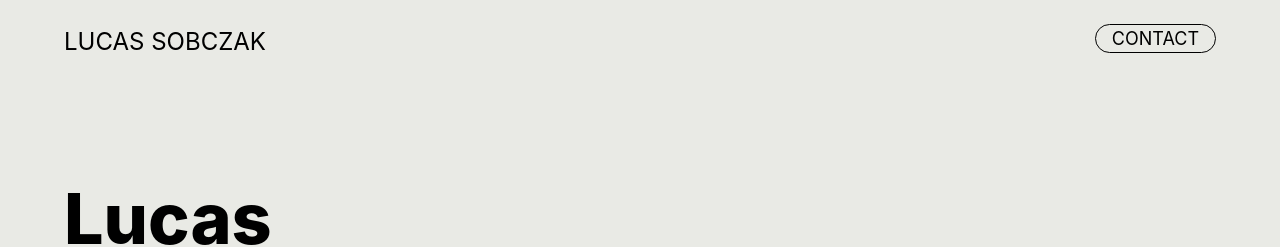
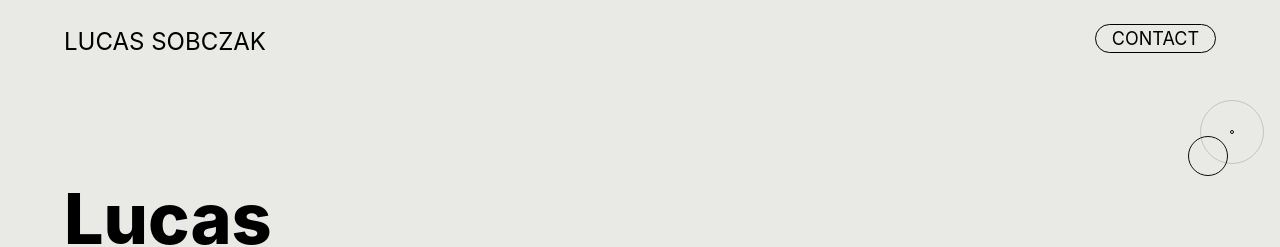
Before and after one commit to SobczakL/landing-page, a Next.js app: page / in a window 1280 px wide. Shown: the top 247 px of the page. Built offline with nearby package versions, Linux system fonts and the light colour scheme.

Commit message:
added icon to move around for loading page

```diff
--- /dev/null
+++ b/src/components/Icon.tsx
@@ -0,0 +1,17 @@
+export default function Icon() {
+    return (
+        <div className="absolute right-0 px-4 py-4">
+            <div
+                style={{
+                    animation: "fadeIcon 10s linear infinite"
+                }}
+                className="relative rounded-full border border-r1 w-16 h-16 flex justify-center items-center">
+                <div className="rounded-full border border-black w-1 h-1"></div>
+                <div
+                    className="absolute rounded-full border border-black w-10 h-10 transform translate-y-6 -translate-x-6"
+                ></div>
+            </div>
+        </div>
+
+    )
+}
--- /dev/null
+++ b/src/components/LoadingPage.tsx
@@ -0,0 +1,7 @@
+export default function LoadingPage() {
+    return (
+        <section className="h-full bg-g1">
+
+        </section>
+    )
+}
--- a/src/pages/_app.tsx
+++ b/src/pages/_app.tsx
@@ -3,6 +3,7 @@ import Header from '@/components/layout/header/Header'
 import './globals.css'
 import type { AppProps } from 'next/app'
 import { useRouter } from 'next/router'
+import Icon from '@/components/Icon'
 
 export default function MyApp({ Component, pageProps }: AppProps) {
 
@@ -11,7 +12,8 @@ export default function MyApp({ Component, pageProps }: AppProps) {
     return (
         <div className='flex flex-col h-screen relative overflow-hidden'>
             <Header />
-            <div className='h-full'>
+            <div className='h-full relative'>
+                <Icon />
                 <Component {...pageProps} />
             </div>
             <Footer />
--- a/src/pages/globals.css
+++ b/src/pages/globals.css
@@ -32,9 +32,19 @@ body {
 
 @keyframes scrollText {
   0% {
-    transform: translateX(-60%);
+    transform: translateX(0%);
   }
   100% {
     transform: translateX(100%);
   }
 }
+
+@keyframes fadeIcon {
+  0%,
+  100% {
+    opacity: 0.5;
+  }
+  50% {
+    opacity: 1;
+  }
+}
--- a/tailwind.config.ts
+++ b/tailwind.config.ts
@@ -24,7 +24,8 @@ const config: Config = {
                 'g2': '#F5F5F5',
                 'g3': '#EEEEEE',
                 'g4': '#D9D9D9',
-                'g5': '#E4E4E4'
+                'g5': '#E4E4E4',
+                'r1': '#C1C1C1'
             },
             fontFamily: {
                 sans: ['Inter', 'sans-serif'],
```
